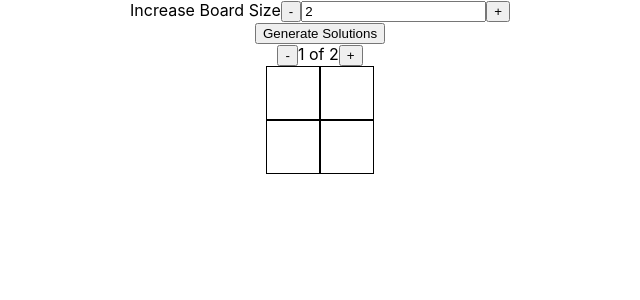
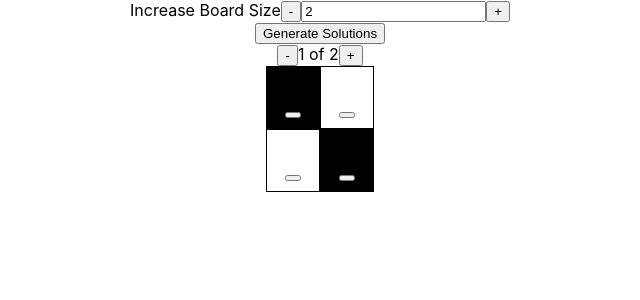
Before and after one commit to xtrxtrkiyoshi/ChancellorConspiracy, a React (Create React App) app: page / in a window 1280 px wide. Both pictures are taken after a click on the button "Generate Solutions". Shown: the top 300 px of the page, without its empty margins (320-960 px from the left). Built offline with nearby package versions, Linux system fonts and the light colour scheme.

Commit message:
Initial Occupation

```diff
--- a/src/Board.css
+++ b/src/Board.css
@@ -1,3 +1,7 @@
-.container {
+.flex-grid {
 	display: flex;
 }
+
+.col {
+	flex: 1;
+}
--- a/src/Board.js
+++ b/src/Board.js
@@ -10,10 +10,12 @@ class Board extends React.Component {
 
 		this.state = {
 			size: 2,
-			grid: Array(2).fill(0).map(x=>Array(2).fill("+")),
+			grid: Array(2).fill(0).map(x=>Array(2).fill()),
 			noSolution: null,
 			currentView: 1,
-      solutions: [""]
+      solutions: [""],
+      x: 0,
+      y: 0
 		};
 
 		this.onBackward = this.onBackward.bind(this);
@@ -30,7 +32,7 @@ class Board extends React.Component {
     if(this.state.size > 1) {
       let temp = this.state.size-1;
       this.setState({size: temp});
-      this.setState({grid: Array(temp).fill(0).map(x=>Array(temp).fill("+"))});
+      this.setState({grid: Array(temp).fill(0).map(x=>Array(temp))});
     }
 
   }
@@ -38,21 +40,23 @@ class Board extends React.Component {
   onForward() {
     let temp = this.state.size+1;
     this.setState({size: temp});
-	this.setState({grid: Array(temp).fill(0).map(x=>Array(temp).fill("+"))});
+	  this.setState({grid: Array(temp).fill(0).map(x=>Array(temp).fill())});
   }
 
   handleInput(e) {
   	this.setState({size: parseInt(e.target.value, 10)});
   	if(e.target.value !== ""){
-  		this.setState({grid: Array(parseInt(e.target.value, 10)).fill(0).map(x=>Array(parseInt(e.target.value, 10)).fill("+"))})
+  		this.setState({grid: Array(parseInt(e.target.value, 10)).fill(0).map(x=>Array(parseInt(e.target.value, 10)))})
   	}
 
   }
 
   after() {
-    if(this.state.currentView+1 <= this.state.size){
+    console.log(this.state.currentView+1 <= this.state.noSolution);
+    if(this.state.currentView+1 <= this.state.noSolution){
       let temp = this.state.currentView + 1;
       this.setState({currentView: temp});
+      this.occupyBoard();
     }
   }
 
@@ -60,16 +64,31 @@ class Board extends React.Component {
     if(this.state.currentView-1 > 0){
       let temp = this.state.currentView - 1;
       this.setState({currentView: temp});
+      this.occupyBoard();
 
     }
   }
 
    occupyBoard() {
     //occupying board
-    for(let i = 0; i < this.state.size; i++) {
       //pseudocode
-      this.state.grid[i][this.state.solutions[this.state.currentView-1][i]-1] = <Square key={i+"_"+(this.state.solutions[this.state.currentView-1][i]-1)} value="C"/>;
-    }
+      //this.state.grid[i][this.state.solutions[this.state.currentView-1][i]-1] = <Square key={i+"_"+(this.state.solutions[this.state.currentView-1][i]-1)} value="C"/>;
+      let count = 0;
+      let table = [];
+      for(let k = 0; k < this.state.size; k++) {
+        let children = []
+        let temp2 = this.state.solutions[this.state.currentView-1][k]-1;
+        for(let j = 0; j < this.state.size; j++) {
+          if(j === temp2){
+            children.push(<Square key={k+"_"+j} value ="C"/>);
+            count++;
+          } else {
+            children.push(<Square key={k+"_"+j} value =""/>);
+          }
+        }
+        table.push(<tr>{children}</tr>);
+      }
+      this.setState({grid: table});
   }
 
   generateSolutions() {
@@ -162,28 +181,26 @@ class Board extends React.Component {
     //this.occupyBoard();
   }
 
+  createBoard() {
+    let table = [];
+    for(let i = 0; i < this.state.size; i++) {
+      let children = []
+      for(let j = 0; j < this.state.size; j++) {
+        children.push(<Square key={i+"_"+j} value =""/>);
+      }
+      table.push(<tr>{children}</tr>);
+    }
+    return table;
+  }
+
 	render() {
 		const style = {
 	      margin:'auto',
 	      width: "auto",
 	      height:"auto",
-	      backgroundColor:'darkorange',
-	      color:'white',
 	      fontSize:"3em"
 	    }
-	    const rows = this.state.grid.map((r, i) => {return (
-	      <tr key={"row_"+i}>
-	        {r.map((d, j) => {return(
-	          <Square
-	            key={i+"_"+j}
-              value=""/>
-	              )
-	            }
-	          )
-	        }
-	        </tr>)
-	        }
-	      );
+
 		return(
 		<div>
 			<div>
@@ -205,12 +222,16 @@ class Board extends React.Component {
 			<div className="container">
 		        <table cellSpacing="0" id="table" style={style}>
 		          <tbody>
-		            {rows}
-		          </tbody>
+		            {
+                  this.state.grid.map((i) => {
+                  return i
+                })}
+              </tbody>
 		        </table>
 		    </div>
 		</div>);
 	}
+
 }
 
 export default Board;
--- a/src/Square.js
+++ b/src/Square.js
@@ -28,6 +28,8 @@ export class Square extends React.Component{
             boarderColor: 'black',
             border:".5px solid black"
           }}>
+          <button>
+          </button>
         </td>
 
 
```
